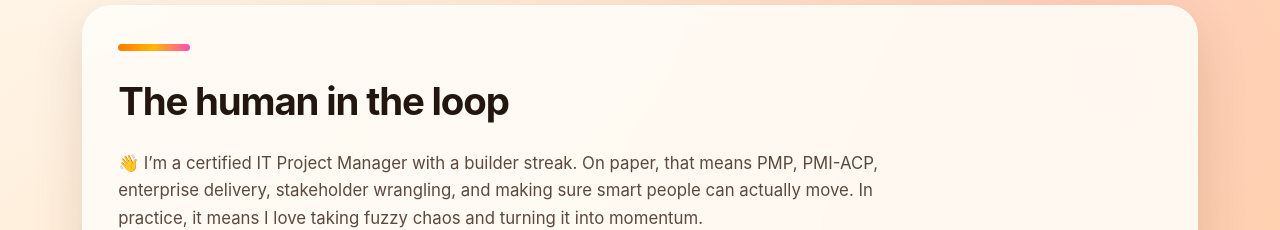
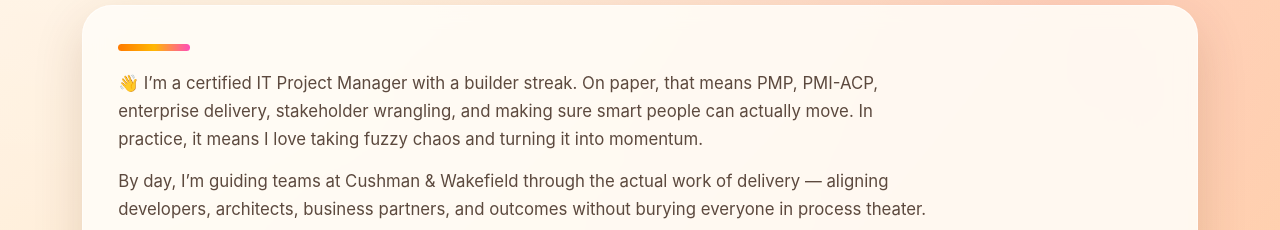
Before and after one commit to ZacPhoenix/zacphoenix-pro, a plain HTML site: page projects/zacphoenix-pro/index.html in a window 1280 px wide. Shown: the part 511-741 px from the top of the page. Drawn offline with Linux system fonts and the light colour scheme.

Commit message:
Remove intro heading text

```diff
--- a/projects/zacphoenix-pro/index.html
+++ b/projects/zacphoenix-pro/index.html
@@ -496,7 +496,6 @@
         <section class="intro panel">
             <div class="intro-text">
                 <span class="accent-line"></span>
-                <h2>The human in the loop</h2>
                 <p>👋 I’m a certified IT Project Manager with a builder streak. On paper, that means PMP, PMI-ACP, enterprise delivery, stakeholder wrangling, and making sure smart people can actually move. In practice, it means I love taking fuzzy chaos and turning it into momentum.</p>
                 <p>By day, I’m guiding teams at Cushman &amp; Wakefield through the actual work of delivery — aligning developers, architects, business partners, and outcomes without burying everyone in process theater.</p>
                 <p>By night, I’m running an entirely different experiment: building with Claude, Codex, local agents, and autonomous workflows that can research, plan, and ship while I’m asleep. Turns out the venn diagram between PM and mad scientist is just a circle.</p>
```
